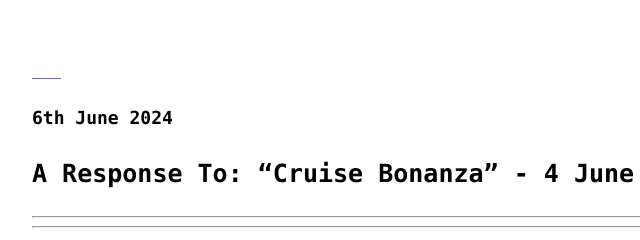
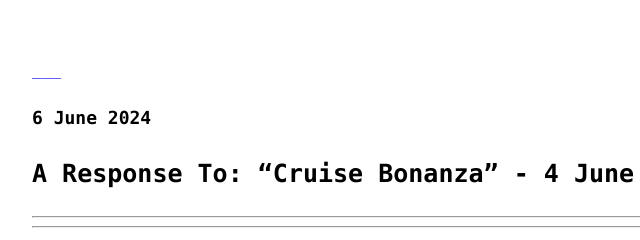
Before and after one commit to igastelalejandre/igastelalejandre.github.io, a plain HTML site: page Response4.html in a window 1280 px wide. Shown: the top 240 px of the page, 108-748 px from the left. Drawn offline with Linux system fonts and the light colour scheme.

Commit message:
Update to Response 4

```diff
--- a/Response4.html
+++ b/Response4.html
@@ -21,7 +21,7 @@
         </div>
 
         <div>
-            <h4 class = "h4font">6th June 2024</h4>
+            <h4 class = "h4font">6 June 2024</h4>
         </div>
 
         <div>
```
